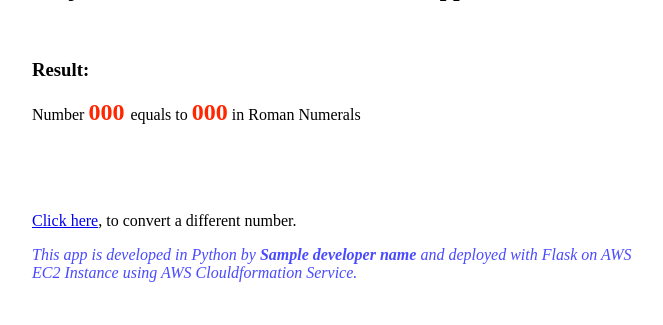
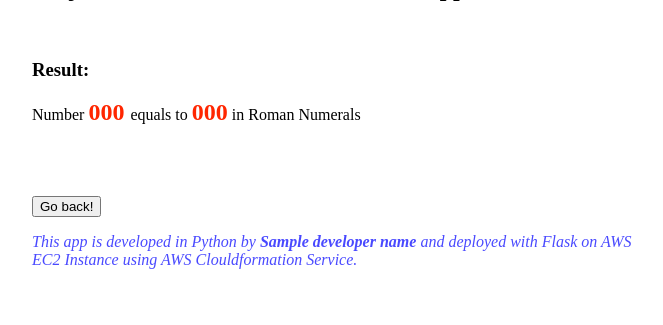
Before and after one commit to mucahit-k/aws-projects, a Flask app: template 001-roman-numerals-converter/templates/result.html in a window 1280 px wide. Shown: the part 475-800 px from the top of the page, without its empty margins (308-971 px from the left). Run offline with Flask 2, Linux system fonts and the light colour scheme; the template is opened without the code that fills it: most values are stand-ins (such as "Sample title", 1, 10 or a date in 2020).

Commit message:
changed result.html

```diff
--- a/001-roman-numerals-converter/templates/result.html
+++ b/001-roman-numerals-converter/templates/result.html
@@ -46,8 +46,9 @@
     <h3><b>Result:</b></h3>
     <p>Number <span class="result"> <b> {{ number_decimal }}</b> </span>equals to <span class="result"><b>{{ number_roman }}</b></span> in Roman Numerals</p><br><br>
     <br>
-    <p><a href="/">Click here</a>, to convert a different number.</p>
-
+    <form>
+        <input type="button" value="Go back!" onclick="history.back()">
+      </form>
     <p class="footnote"><i>This app is developed in Python by <b>{{ developer_name }}</b> and deployed with Flask on AWS
             EC2 Instance using AWS Clouldformation Service.</i></p>
 </body>
```
